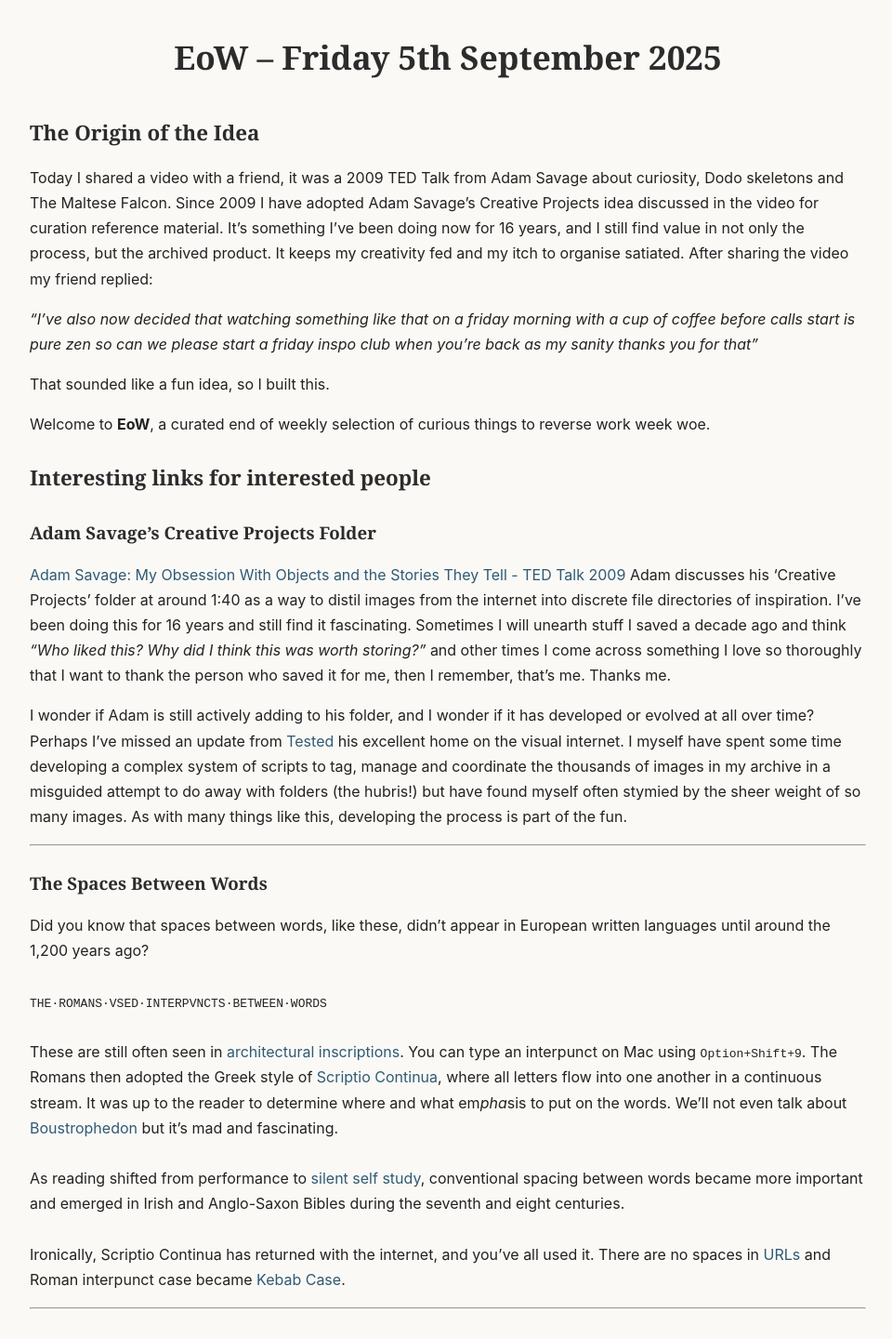
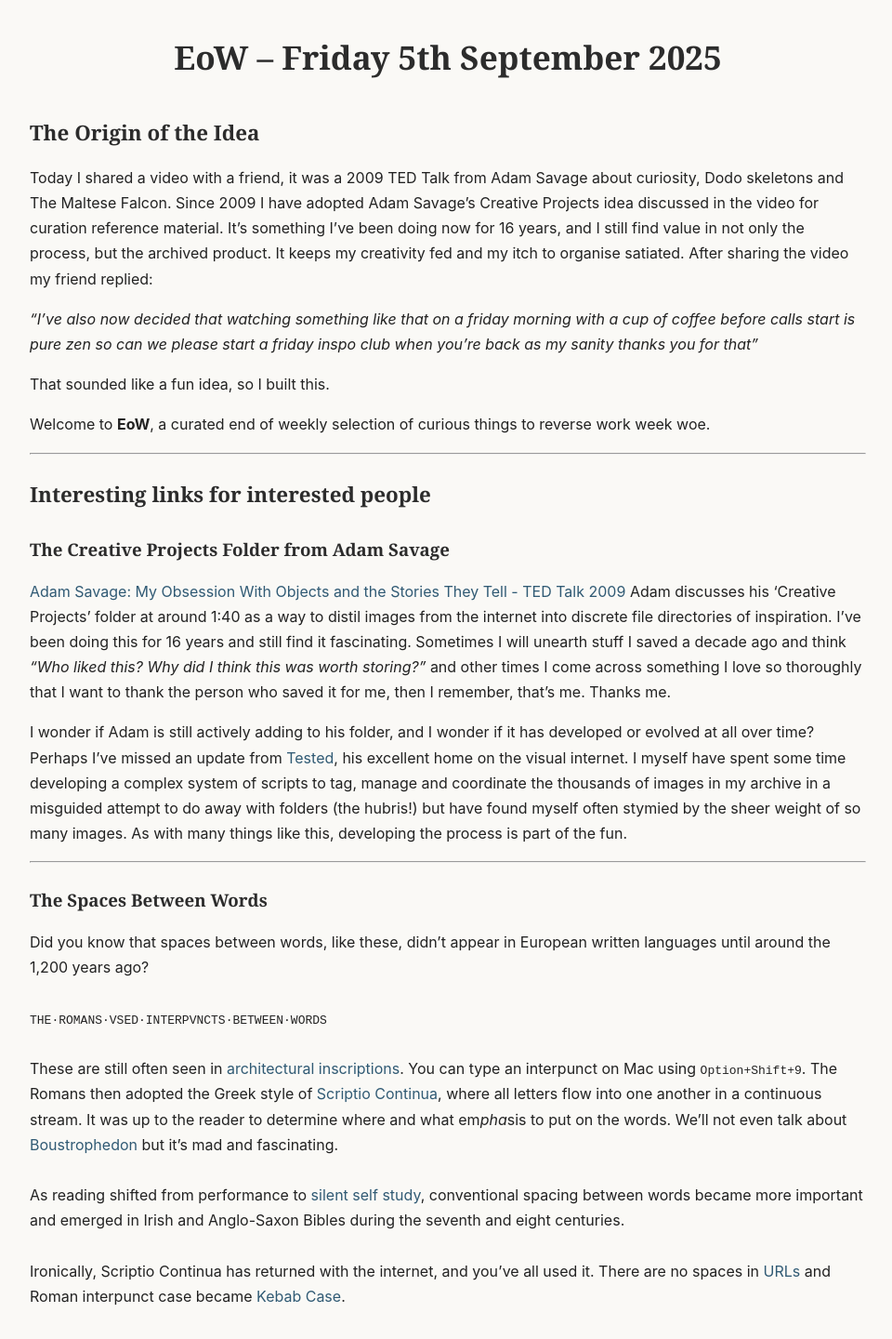
Before and after one commit to 746a/EoW, a Jekyll site: the page built from _weeks/2025-09-05.md, in a window 1280 px wide. Shown: the whole page at 93% size, without its empty margins (158-1118 px from the left). Built offline with Jekyll 4.4.1, drawn with Linux system fonts in a browser that asks for light colours.

Commit message:
Blog ppost tweaks

````diff
--- a/_weeks/2025-09-05.md
+++ b/_weeks/2025-09-05.md
@@ -16,12 +16,14 @@ That sounded like a fun idea, so I built this.
 
 Welcome to **EoW**, a curated end of weekly selection of curious things to reverse work week woe.
 
+***
+
 ## Interesting links for interested people
 
-### Adam Savage's Creative Projects Folder
+### The Creative Projects Folder from Adam Savage
 [Adam Savage: My Obsession With Objects and the Stories They Tell - TED Talk 2009](https://www.ted.com/talks/adam_savage_my_obsession_with_objects_and_the_stories_they_tell) Adam discusses his 'Creative Projects' folder at around 1:40 as a way to distil images from the internet into discrete file directories of inspiration. I've been doing this for 16 years and still find it fascinating. Sometimes I will unearth stuff I saved a decade ago and think *"Who liked this? Why did I think this was worth storing?"* and other times I come across something I love so thoroughly that I want to thank the person who saved it for me, then I remember, that's me. Thanks me.
 
-I wonder if Adam is still actively adding to his folder, and I wonder if it has developed or evolved at all over time? Perhaps I've missed an update from [Tested](https://www.youtube.com/channel/UCiDJtJKMICpb9B1qf7qjEOA) his excellent home on the visual internet. I myself have spent some time developing a complex system of scripts to tag, manage and coordinate the thousands of images in my archive in a misguided attempt to do away with folders (the hubris!) but have found myself often stymied by the sheer weight of so many images. As with many things like this, developing the process is part of the fun.
+I wonder if Adam is still actively adding to his folder, and I wonder if it has developed or evolved at all over time? Perhaps I've missed an update from [Tested](https://www.youtube.com/channel/UCiDJtJKMICpb9B1qf7qjEOA), his excellent home on the visual internet. I myself have spent some time developing a complex system of scripts to tag, manage and coordinate the thousands of images in my archive in a misguided attempt to do away with folders (the hubris!) but have found myself often stymied by the sheer weight of so many images. As with many things like this, developing the process is part of the fun.
 
 ***
 
@@ -29,5 +31,3 @@ I wonder if Adam is still actively adding to his folder, and I wonder if it has
 Did you know that spaces between words, like these, didn't appear in European written languages until around the 1,200 years ago?
 <br><br>```THE·ROMANS·VSED·INTERPVNCTS·BETWEEN·WORDS```<br><br>
 These are still often seen in [architectural inscriptions](https://commons.wikimedia.org/wiki/File:Pantheon_Rom_1_cropped.jpg#/media/File:Pantheon_Rom_1_cropped.jpg). You can type an interpunct on Mac using ```Option+Shift+9```. The Romans then adopted the Greek style of [Scriptio Continua](https://en.wikipedia.org/wiki/Scriptio_continua), where all letters flow into one another in a continuous stream. It was up to the reader to determine where and what em*pha*sis to put on the words. We'll not even talk about [Boustrophedon](https://en.wikipedia.org/wiki/Boustrophedon) but it's mad and fascinating.<br><br>As reading shifted from performance to [silent self study](https://en.wikipedia.org/wiki/Silent_reading), conventional spacing between words became more important and emerged in Irish and Anglo-Saxon Bibles during the seventh and eight centuries.<br><br>Ironically, Scriptio Continua has returned with the internet, and you've all used it. There are no spaces in [URLs](https://en.wikipedia.org/wiki/URL) and Roman interpunct case became [Kebab Case](https://en.wikipedia.org/wiki/Letter_case#Kebab_case).
-
-***
````
